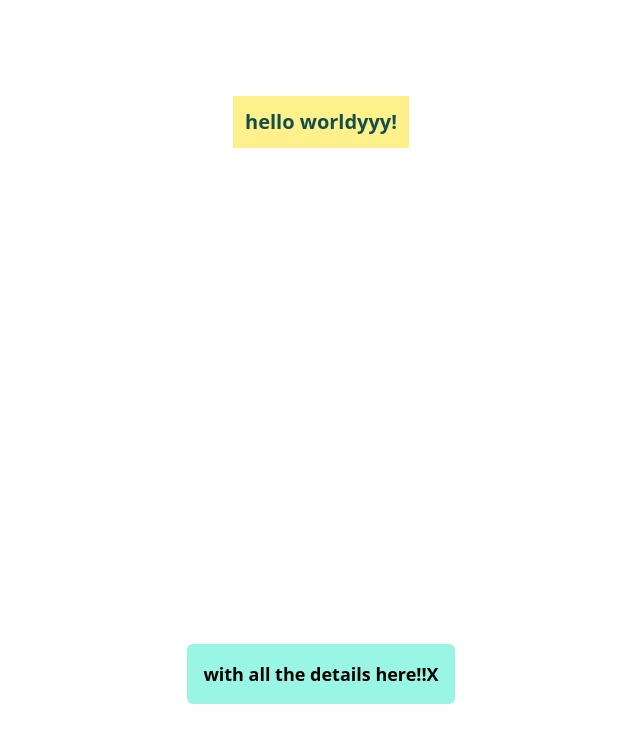
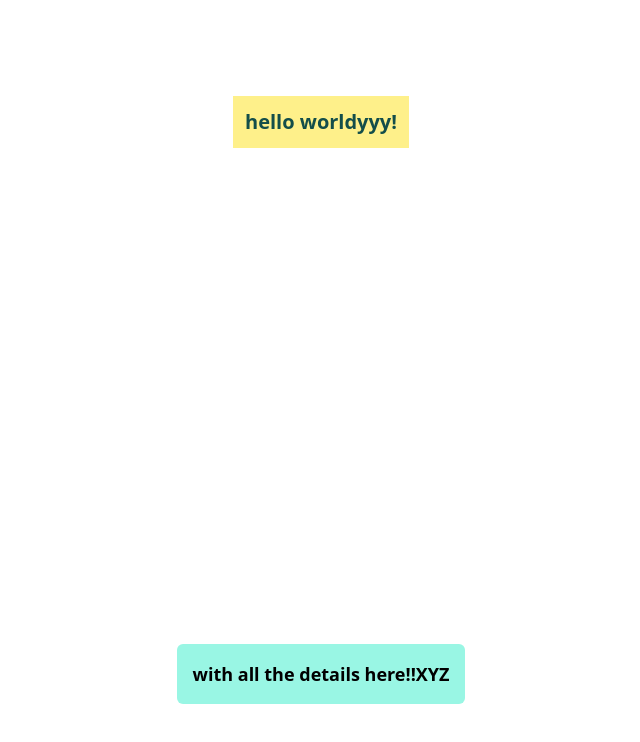
Before and after one commit to RonAlmog/next-cicd-github-actions, a Next.js app: page / in a window 1280 px wide. Shown: the top 742 px of the page, without its empty margins (319-959 px from the left). Built offline with nearby package versions, Linux system fonts and the light colour scheme.

Commit message:
text test

```diff
--- a/pages/index.tsx
+++ b/pages/index.tsx
@@ -19,7 +19,7 @@ export default function Home() {
           hello worldyyy!
         </h1>
         <h4 className="p-4 bg-teal-200 rounded-md text-lg font-semibold">
-          with all the details here!!X
+          with all the details here!!XYZ
         </h4>
       </main>
     </>
```
